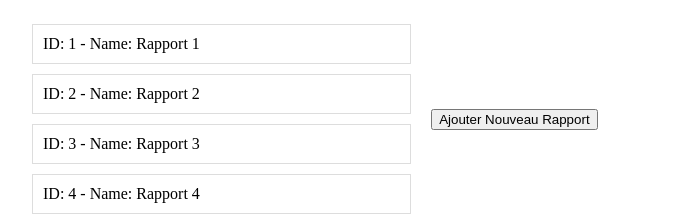
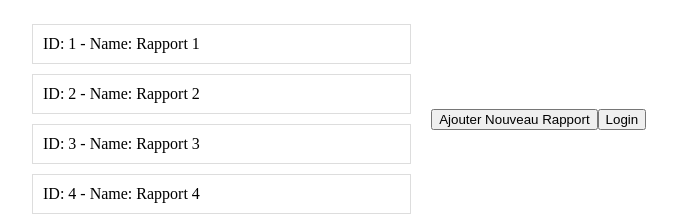
Before and after one commit to Miyan0/vue-tdh, a Vue app: page / in a window 1280 px wide. Shown: the top 216 px of the page, without its empty margins (16-693 px from the left). Built offline with nearby package versions, Linux system fonts and the light colour scheme.

Commit message:
Implemented vuex store. Can now get the auth token.

```diff
--- a/package.json
+++ b/package.json
@@ -9,7 +9,11 @@
   },
   "dependencies": {
     "axios": "^0.18.0",
-    "vue": "^2.5.16"
+    "lodash": "^4.17.10",
+    "qs": "^6.5.2",
+    "vue": "^2.5.16",
+    "vue-router": "^3.0.1",
+    "vuex": "^3.0.1"
   },
   "devDependencies": {
     "@vue/cli-plugin-babel": "^3.0.0-beta.10",
--- /dev/null
+++ b/src/api/django.js
@@ -0,0 +1,15 @@
+import axios from 'axios'
+
+const ROOT_URL = 'http://localhost:8000'
+
+const login = async (username, password) => {
+  const postdata = {
+    username,
+    password
+  }
+  return await axios.post(`${ROOT_URL}/api-token-auth/`, postdata)
+}
+
+export default {
+  login
+}
--- a/src/components/RapportDetail.vue
+++ b/src/components/RapportDetail.vue
@@ -14,15 +14,19 @@
         </div>
         <div v-else>
             <button @click="onAddRapport">Ajouter Nouveau Rapport</button>
+            <button @click="login">Login</button>
         </div>
     </div>
 </template>
 
 <script>
+import { mapActions } from 'vuex'
+
 export default {
   name: 'RapportDetail',
   props: ['rapport'],
   methods: {
+    ...mapActions(['login']),
     onAddRapport() {
       this.$emit('addNewRapport')
     }
--- a/src/main.js
+++ b/src/main.js
@@ -1,8 +1,10 @@
 import Vue from 'vue'
 import App from './App.vue'
+import store from './store'
 
 Vue.config.productionTip = false
 
 new Vue({
-    render: h => h(App)
+  store,
+  render: h => h(App)
 }).$mount('#app')
--- /dev/null
+++ b/src/store/index.js
@@ -0,0 +1,12 @@
+import Vuex from 'vuex'
+import Vue from 'vue'
+
+import rapports from './modules/rapports'
+
+Vue.use(Vuex)
+
+export default new Vuex.Store({
+  modules: {
+    rapports
+  }
+})
--- /dev/null
+++ b/src/store/modules/rapports.js
@@ -0,0 +1,40 @@
+import api from '../../api/django'
+
+const state = {
+  token: null
+}
+
+const getters = {
+  isAuthenticated: state => !!state.token  // flip null or string to boolean
+}
+
+const actions = {
+  login: ({ commit }) => {
+    api.login('miyano', 'de00de11')
+      .then(response => {
+        const token = response.data.token
+        console.log('in action, token:', token)
+        commit('setToken', token)
+      })
+      .catch(error => {
+        console.log('error :', error)
+      })
+
+  },
+  logout: ({ commit }) => {
+    commit('setToken', null)
+  }
+}
+
+const mutations = {
+  setToken: (state, token) => {
+    state.token = token
+  }
+}
+
+export default {
+  state,
+  getters,
+  actions,
+  mutations
+}
```
Also changed, not shown: src/.eslintrc.js, 1 other file (tests, documents, lock files or other folders).
